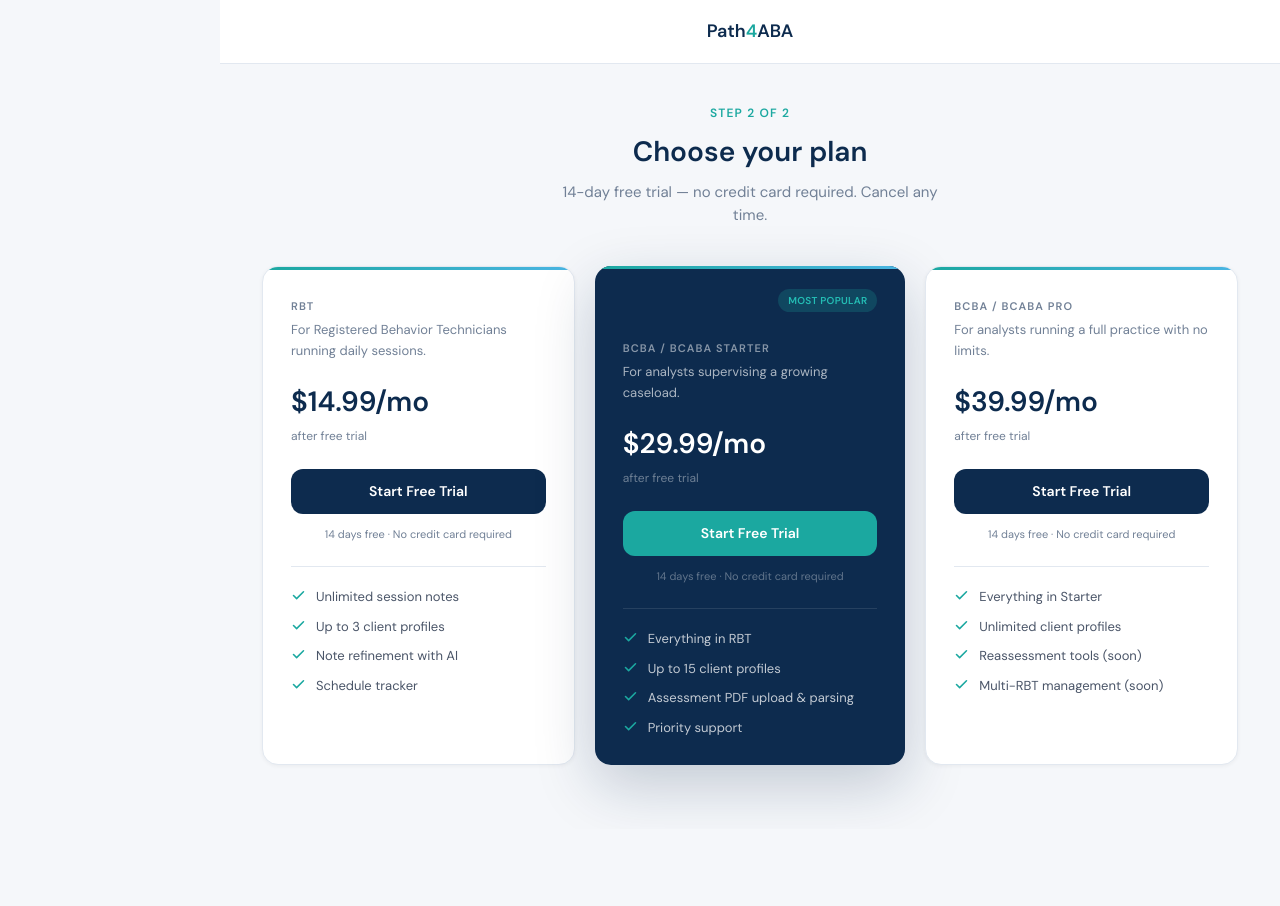
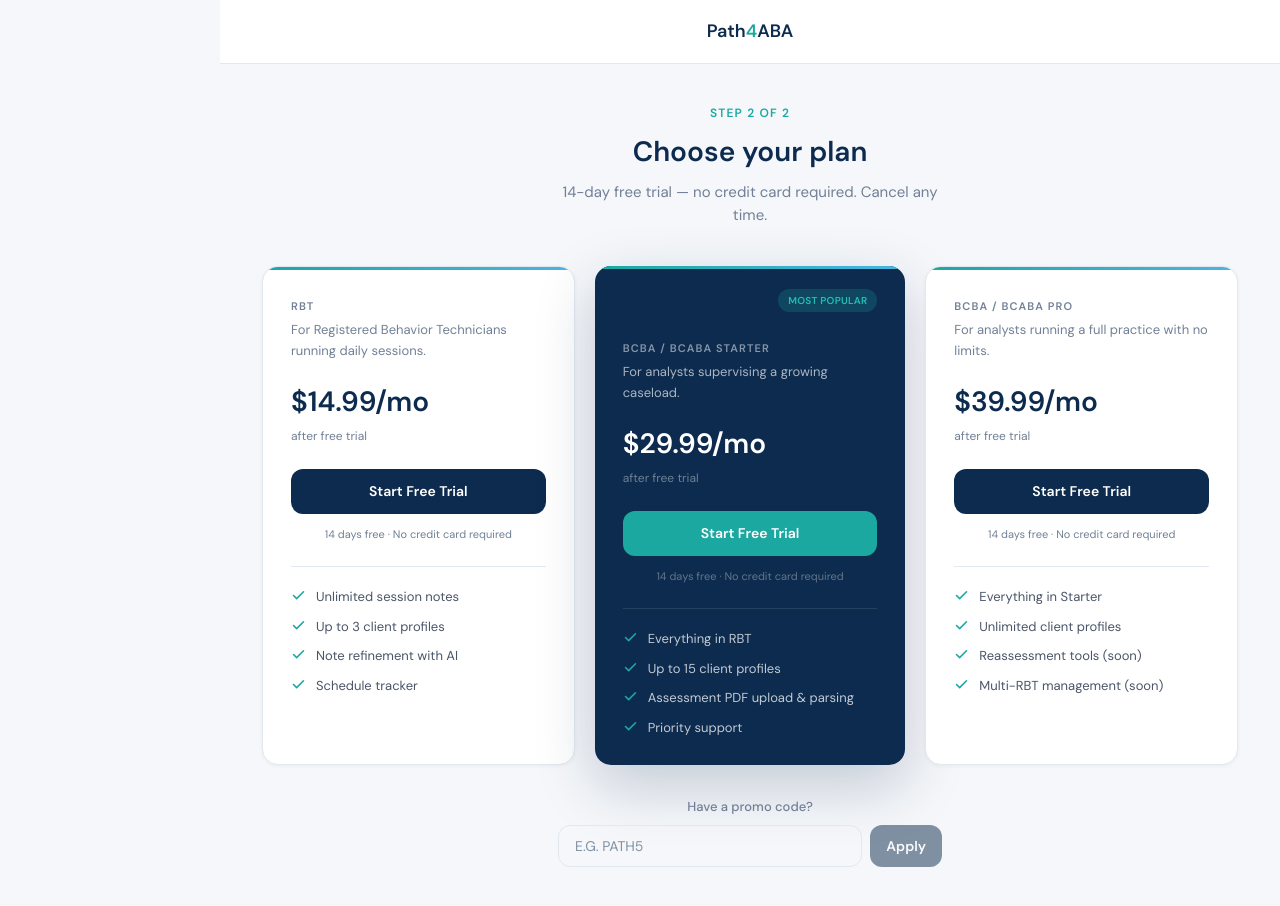
Before and after one commit to marlonfdz03-lang/path4aba, a Next.js app: page /onboarding in a window 1280 px wide. Shown: the top 906 px of the page. Before the commit the page ends 829 px from the top, so only its background shows below. Built offline with nearby package versions, Linux system fonts and the light colour scheme; no server answers.

Commit message:
fix: duplicate email, add promo code PATH5

```diff
--- a/app/api/stripe/create-checkout/route.ts
+++ b/app/api/stripe/create-checkout/route.ts
@@ -3,7 +3,7 @@
 import { supabaseServer } from '@/lib/supabaseServer'
 
 export async function POST(request: Request) {
-  const { plan, interval, userId } = await request.json()
+  const { plan, interval, userId, promoCode } = await request.json()
 
   if (!plan || !interval || !userId) {
     return NextResponse.json({ error: 'Missing required fields' }, { status: 400 })
@@ -34,7 +34,7 @@
 
   const origin = process.env.NEXT_PUBLIC_APP_URL || 'http://localhost:3000'
 
-  const session = await getStripe().checkout.sessions.create({
+  const sessionParams: Parameters<ReturnType<typeof getStripe>['checkout']['sessions']['create']>[0] = {
     customer: customerId,
     mode: 'subscription',
     payment_method_types: ['card'],
@@ -42,8 +42,15 @@
     subscription_data: { trial_period_days: 14 },
     success_url: `${origin}/dashboard?subscription=success`,
     cancel_url: `${origin}/pricing`,
-    metadata: { userId, plan },
-  })
+    metadata: { userId, plan, promoCode: promoCode || '' },
+  }
+
+  // Apply promo coupon if provided and env var is set
+  if (promoCode && process.env.STRIPE_PROMO_COUPON_ID) {
+    sessionParams.discounts = [{ coupon: process.env.STRIPE_PROMO_COUPON_ID }]
+  }
+
+  const session = await getStripe().checkout.sessions.create(sessionParams)
 
   return NextResponse.json({ url: session.url })
 }
--- /dev/null
+++ b/app/api/validate-promo/route.ts
@@ -0,0 +1,23 @@
+import { NextResponse } from 'next/server'
+import { supabaseServer } from '@/lib/supabaseServer'
+
+export async function POST(request: Request) {
+  const { code } = await request.json()
+  if (!code) return NextResponse.json({ valid: false, error: 'No code provided' })
+
+  const { data, error } = await supabaseServer
+    .from('promo_codes')
+    .select('discount_amount, max_uses, current_uses')
+    .eq('code', code.toUpperCase().trim())
+    .maybeSingle()
+
+  if (error || !data) {
+    return NextResponse.json({ valid: false, error: 'Invalid promo code' })
+  }
+
+  if (data.current_uses >= data.max_uses) {
+    return NextResponse.json({ valid: false, error: 'This promo code has reached its limit' })
+  }
+
+  return NextResponse.json({ valid: true, discount: data.discount_amount })
+}
--- a/app/api/webhooks/stripe/route.ts
+++ b/app/api/webhooks/stripe/route.ts
@@ -32,17 +32,30 @@
       const userId = session.metadata?.userId
       const plan = session.metadata?.plan || 'rbt'
 
-      if (!userId || !session.subscription) break
+      if (!userId || !session.subscription) {
+        console.error('Missing userId or subscription in checkout.session.completed', { userId, subscription: session.subscription })
+        break
+      }
 
       const subscription = await getStripe().subscriptions.retrieve(session.subscription as string)
       const periodEnd = new Date((subscription as unknown as { current_period_end: number }).current_period_end * 1000).toISOString()
 
+      // Determine status based on Stripe subscription status (trialing vs active)
+      const subscriptionStatus = subscription.status === 'trialing' ? 'trialing' : 'active'
+
+      // Calculate trial end date if in trial period
+      let trialEndsAt: string | null = null
+      if (subscription.status === 'trialing' && (subscription as unknown as { trial_end: number }).trial_end) {
+        trialEndsAt = new Date((subscription as unknown as { trial_end: number }).trial_end * 1000).toISOString()
+      }
+
       const update = {
         plan,
-        status: 'active' as const,
+        status: subscriptionStatus,
         stripe_customer_id: session.customer as string,
         stripe_subscription_id: session.subscription as string,
         current_period_ends_at: periodEnd,
+        trial_ends_at: trialEndsAt,
       }
 
       const { data: existing } = await supabaseServer
@@ -56,6 +69,13 @@
       } else {
         await supabaseServer.from('subscriptions').insert({ ...update, user_id: userId })
       }
+
+      // Increment promo code usage if one was applied (atomic via DB function)
+      const appliedPromo = session.metadata?.promoCode
+      if (appliedPromo) {
+        await supabaseServer.rpc('increment_promo_uses', { promo_code: appliedPromo })
+      }
+
       break
     }
 
@@ -63,12 +83,24 @@
       const subscription = event.data.object as Stripe.Subscription
       const periodEnd = new Date((subscription as unknown as { current_period_end: number }).current_period_end * 1000).toISOString()
 
+      // Calculate trial end date if in trial period
+      let trialEndsAt: string | null = null
+      if (subscription.status === 'trialing' && (subscription as unknown as { trial_end: number }).trial_end) {
+        trialEndsAt = new Date((subscription as unknown as { trial_end: number }).trial_end * 1000).toISOString()
+      }
+
+      const update: any = {
+        status: mapStripeStatus(subscription.status),
+        current_period_ends_at: periodEnd,
+      }
+
+      if (trialEndsAt) {
+        update.trial_ends_at = trialEndsAt
+      }
+
       await supabaseServer
         .from('subscriptions')
-        .update({
-          status: mapStripeStatus(subscription.status),
-          current_period_ends_at: periodEnd,
-        })
+        .update(update)
         .eq('stripe_subscription_id', subscription.id)
       break
     }
--- a/app/login/page.tsx
+++ b/app/login/page.tsx
@@ -67,7 +67,15 @@
         }
       });
 
-      if (authError) { setLoading(false); setError(authError.message); return; }
+      if (authError) {
+        setLoading(false);
+        if (authError.message.toLowerCase().includes("already registered") || authError.message.toLowerCase().includes("already exists")) {
+          setError("__duplicate__");
+        } else {
+          setError(authError.message);
+        }
+        return;
+      }
       if (signUpData.user) {
         localStorage.setItem("signup_email", email);
         setLoading(false);
@@ -192,10 +200,18 @@
                 {redirectMessage}
               </p>
             )}
-            {error && (
+            {error && error !== "__duplicate__" && (
               <p className="text-[13px] rounded-xl px-4 py-3 border" style={{ background: "#FEF2F2", borderColor: "#FECACA", color: "#DC2626" }}>
                 {error}
               </p>
+            )}
+            {error === "__duplicate__" && (
+              <div className="text-[13px] rounded-xl px-4 py-3 border" style={{ background: "#FEF2F2", borderColor: "#FECACA", color: "#DC2626" }}>
+                An account with this email already exists.{" "}
+                <button type="button" onClick={() => switchMode("signin")} className="font-semibold underline hover:opacity-80">
+                  Sign in instead
+                </button>
+              </div>
             )}
             {success && (
               <p className="text-[13px] rounded-xl px-4 py-3 border" style={{ background: "#F0FDF4", borderColor: "#BBF7D0", color: "#15803D" }}>
--- a/app/onboarding/page.tsx
+++ b/app/onboarding/page.tsx
@@ -52,6 +52,32 @@
   const router = useRouter();
   const [loadingPlan, setLoadingPlan] = useState<string | null>(null);
 
+  const [promoInput, setPromoInput] = useState("");
+  const [promoLoading, setPromoLoading] = useState(false);
+  const [promoApplied, setPromoApplied] = useState(false);
+  const [promoError, setPromoError] = useState("");
+
+  async function handleApplyPromo() {
+    if (!promoInput.trim()) return;
+    setPromoLoading(true);
+    setPromoError("");
+    setPromoApplied(false);
+
+    const res = await fetch("/api/validate-promo", {
+      method: "POST",
+      headers: { "Content-Type": "application/json" },
+      body: JSON.stringify({ code: promoInput }),
+    });
+    const { valid, error } = await res.json();
+    setPromoLoading(false);
+
+    if (valid) {
+      setPromoApplied(true);
+    } else {
+      setPromoError(error || "Invalid promo code");
+    }
+  }
+
   async function handleSelectPlan(planKey: string) {
     setLoadingPlan(planKey);
 
@@ -61,7 +87,11 @@
     await fetch("/api/create-trial", {
       method: "POST",
       headers: { "Content-Type": "application/json" },
-      body: JSON.stringify({ userId: user.id, plan: planKey }),
+      body: JSON.stringify({
+        userId: user.id,
+        plan: planKey,
+        promoCode: promoApplied ? promoInput.toUpperCase().trim() : undefined,
+      }),
     });
 
     router.push("/dashboard");
@@ -91,7 +121,7 @@
       </div>
 
       {/* Plan cards */}
-      <div className="flex flex-col lg:flex-row gap-5 justify-center px-6 pb-16 max-w-5xl mx-auto w-full">
+      <div className="flex flex-col lg:flex-row gap-5 justify-center px-6 pb-8 max-w-5xl mx-auto w-full">
         {PLANS.map((plan) => {
           const isHighlighted = !!plan.highlighted;
           const loading = loadingPlan === plan.key;
@@ -126,7 +156,11 @@
 
                 <p className="text-[28px] font-semibold mb-1" style={{ color: isHighlighted ? "white" : "var(--text1)" }}>
                   {plan.price}
+                  {promoApplied && <span className="text-[16px] ml-2 line-through opacity-50">${plan.price}</span>}
                 </p>
+                {promoApplied && (
+                  <p className="text-[13px] font-medium mb-1" style={{ color: "#1BA8A0" }}>$5 off your first month</p>
+                )}
                 <p className="text-[12px] mb-6" style={{ color: isHighlighted ? "rgba(255,255,255,0.4)" : "var(--text3)" }}>
                   after free trial
                 </p>
@@ -159,6 +193,48 @@
           );
         })}
       </div>
+
+      {/* Promo code */}
+      <div className="flex justify-center pb-16 px-6">
+        <div className="w-full max-w-sm">
+          <p className="text-[13px] font-medium mb-2 text-center" style={{ color: "var(--text3)" }}>Have a promo code?</p>
+
+          {promoApplied ? (
+            <div className="flex items-center justify-center gap-2 px-4 py-3 rounded-xl text-[13px] font-semibold" style={{ background: "#E6F9F5", border: "1px solid #A7F3D0", color: "#065F46" }}>
+              <svg width="16" height="16" viewBox="0 0 24 24" fill="none" stroke="currentColor" strokeWidth="2.5" strokeLinecap="round" strokeLinejoin="round">
+                <polyline points="20 6 9 17 4 12" />
+              </svg>
+              Code applied! $5 off your first month
+            </div>
+          ) : (
+            <>
+              <div className="flex gap-2">
+                <input
+                  type="text"
+                  value={promoInput}
+                  onChange={(e) => { setPromoInput(e.target.value.toUpperCase()); setPromoError(""); }}
+                  placeholder="e.g. PATH5"
+                  className="flex-1 border rounded-xl px-4 py-2.5 text-sm focus:outline-none focus:ring-2 transition-colors uppercase"
+                  style={{ borderColor: "var(--border)", color: "var(--text1)" }}
+                  onKeyDown={(e) => { if (e.key === "Enter") { e.preventDefault(); handleApplyPromo(); } }}
+                />
+                <button
+                  type="button"
+                  onClick={handleApplyPromo}
+                  disabled={promoLoading || !promoInput.trim()}
+                  className="px-4 py-2.5 rounded-xl text-sm font-semibold text-white transition-opacity hover:opacity-90 disabled:opacity-50"
+                  style={{ background: "var(--navy)" }}
+                >
+                  {promoLoading ? "…" : "Apply"}
+                </button>
+              </div>
+              {promoError && (
+                <p className="text-[12px] mt-2 text-center" style={{ color: "#DC2626" }}>{promoError}</p>
+              )}
+            </>
+          )}
+        </div>
+      </div>
     </div>
   );
 }
```
